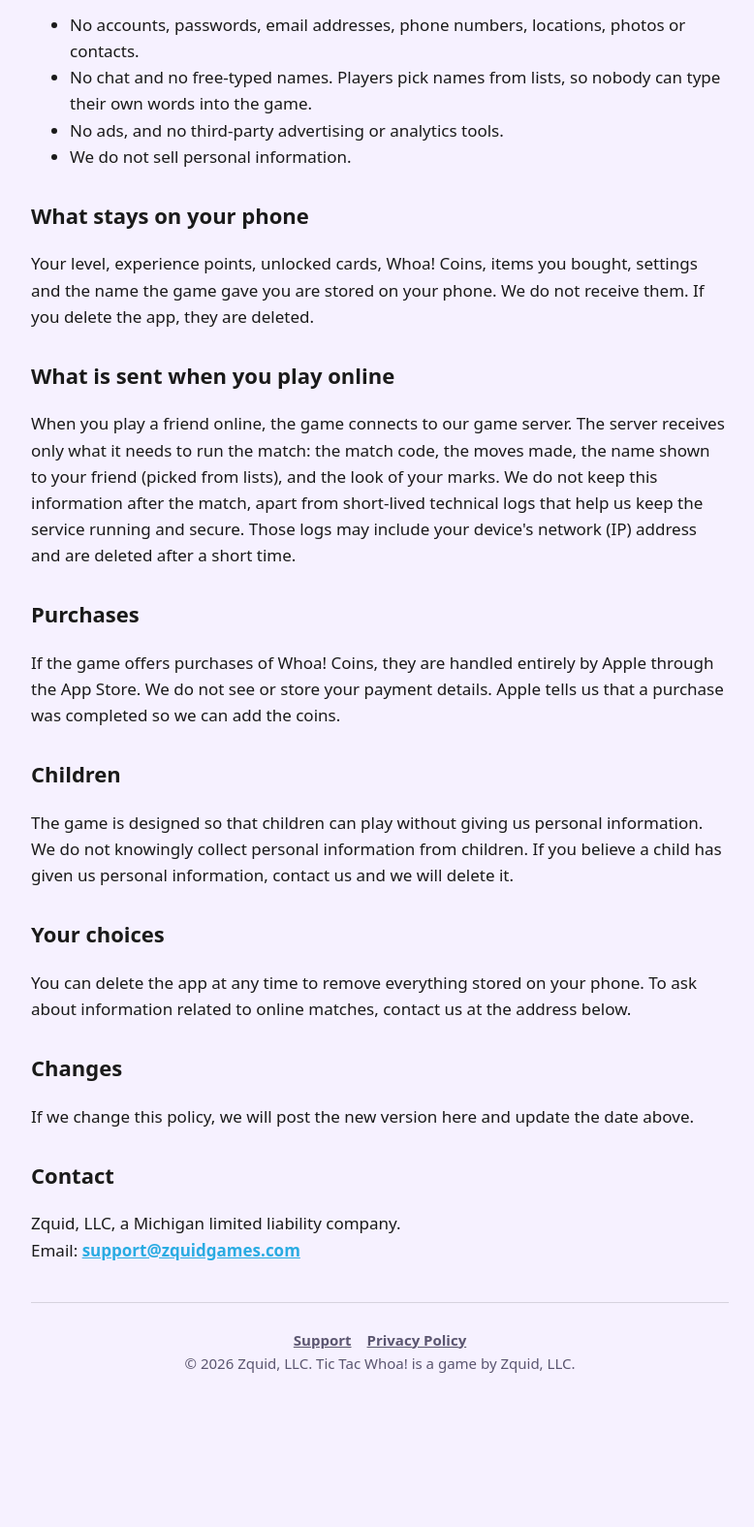
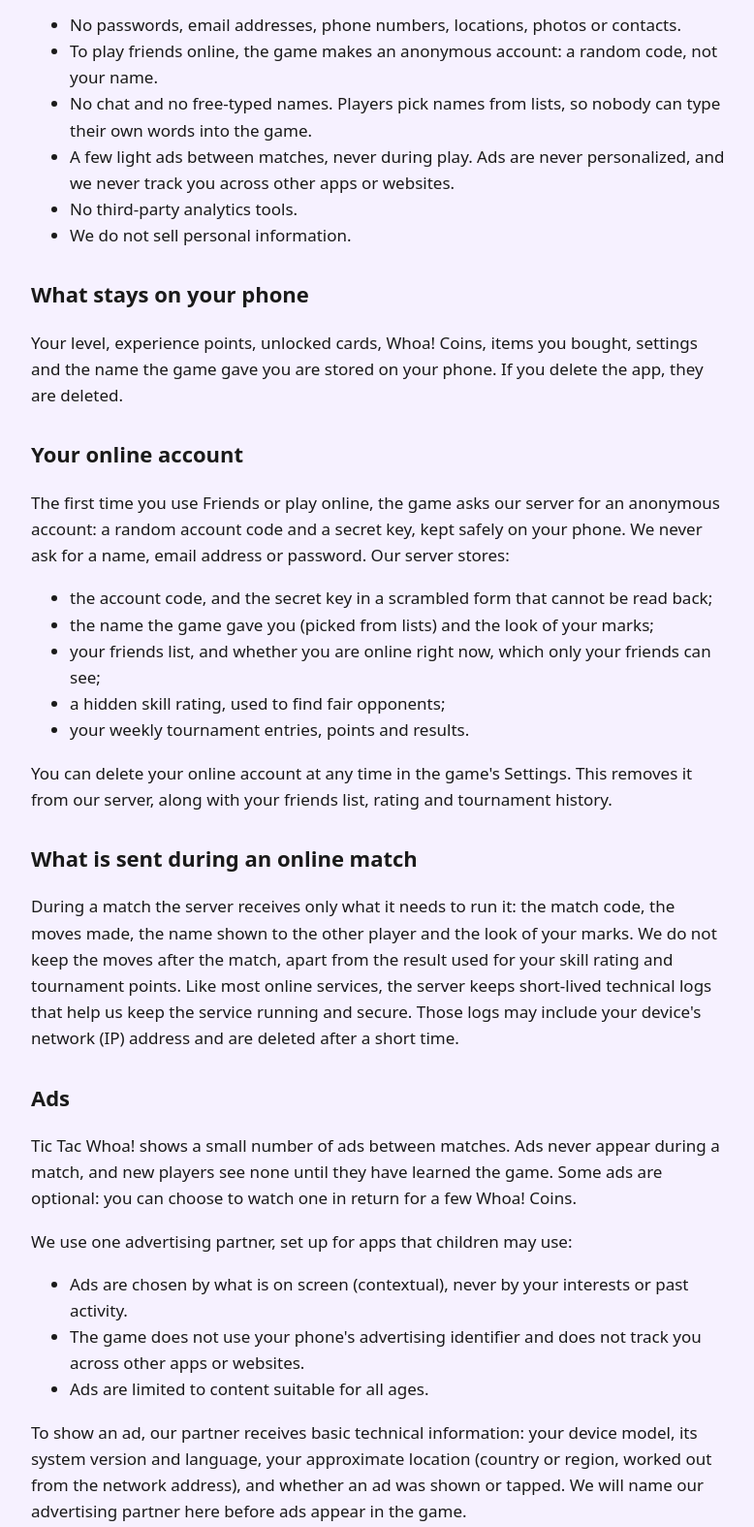
Before and after one commit to dan-alliance/zquidgames-site, a plain HTML site: page privacy.html in a window 1280 px wide. Shown: the part 440-2015 px from the top of the page at 97% size, without its empty margins (248-1026 px from the left). Before the commit the page ends 1902 px from the top, so only its background shows below. Drawn offline with Linux system fonts and the light colour scheme.

Commit message:
Privacy policy and home page: light ads, anonymous online account; Whoa! Mode and Play Online wording
Co-Authored-By: Claude Opus 5.5 <noreply@anthropic.com>

```diff
--- a/privacy.html
+++ b/privacy.html
@@ -17,33 +17,61 @@
 
   <main class="page">
     <h1>Privacy Policy</h1>
-    <p class="updated">Tic Tac Whoa! by Zquid, LLC. Last updated: November 14, 2026.</p>
+    <p class="updated">Tic Tac Whoa! by Zquid, LLC. Last updated: November 20, 2026.</p>
     <div class="notice">Draft: this policy is being reviewed by our attorney and may change before the game launches.</div>
 
     <p>Zquid, LLC ("we", "us") makes Tic Tac Whoa!. The game is meant for players aged 9 and up, and we designed it to collect as little information as possible. This page explains what the game does and does not collect.</p>
 
     <h2>The short version</h2>
     <ul>
-      <li>No accounts, passwords, email addresses, phone numbers, locations, photos or contacts.</li>
+      <li>No passwords, email addresses, phone numbers, locations, photos or contacts.</li>
+      <li>To play friends online, the game makes an anonymous account: a random code, not your name.</li>
       <li>No chat and no free-typed names. Players pick names from lists, so nobody can type their own words into the game.</li>
-      <li>No ads, and no third-party advertising or analytics tools.</li>
+      <li>A few light ads between matches, never during play. Ads are never personalized, and we never track you across other apps or websites.</li>
+      <li>No third-party analytics tools.</li>
       <li>We do not sell personal information.</li>
     </ul>
 
     <h2>What stays on your phone</h2>
-    <p>Your level, experience points, unlocked cards, Whoa! Coins, items you bought, settings and the name the game gave you are stored on your phone. We do not receive them. If you delete the app, they are deleted.</p>
+    <p>Your level, experience points, unlocked cards, Whoa! Coins, items you bought, settings and the name the game gave you are stored on your phone. If you delete the app, they are deleted.</p>
 
-    <h2>What is sent when you play online</h2>
-    <p>When you play a friend online, the game connects to our game server. The server receives only what it needs to run the match: the match code, the moves made, the name shown to your friend (picked from lists), and the look of your marks. We do not keep this information after the match, apart from short-lived technical logs that help us keep the service running and secure. Those logs may include your device's network (IP) address and are deleted after a short time.</p>
+    <h2>Your online account</h2>
+    <p>The first time you use Friends or play online, the game asks our server for an anonymous account: a random account code and a secret key, kept safely on your phone. We never ask for a name, email address or password. Our server stores:</p>
+    <ul>
+      <li>the account code, and the secret key in a scrambled form that cannot be read back;</li>
+      <li>the name the game gave you (picked from lists) and the look of your marks;</li>
+      <li>your friends list, and whether you are online right now, which only your friends can see;</li>
+      <li>a hidden skill rating, used to find fair opponents;</li>
+      <li>your weekly tournament entries, points and results.</li>
+    </ul>
+    <p>You can delete your online account at any time in the game's Settings. This removes it from our server, along with your friends list, rating and tournament history.</p>
+
+    <h2>What is sent during an online match</h2>
+    <p>During a match the server receives only what it needs to run it: the match code, the moves made, the name shown to the other player and the look of your marks. We do not keep the moves after the match, apart from the result used for your skill rating and tournament points. Like most online services, the server keeps short-lived technical logs that help us keep the service running and secure. Those logs may include your device's network (IP) address and are deleted after a short time.</p>
+
+    <h2>Ads</h2>
+    <p>Tic Tac Whoa! shows a small number of ads between matches. Ads never appear during a match, and new players see none until they have learned the game. Some ads are optional: you can choose to watch one in return for a few Whoa! Coins.</p>
+    <p>We use one advertising partner, set up for apps that children may use:</p>
+    <ul>
+      <li>Ads are chosen by what is on screen (contextual), never by your interests or past activity.</li>
+      <li>The game does not use your phone's advertising identifier and does not track you across other apps or websites.</li>
+      <li>Ads are limited to content suitable for all ages.</li>
+    </ul>
+    <p>To show an ad, our partner receives basic technical information: your device model, its system version and language, your approximate location (country or region, worked out from the network address), and whether an ad was shown or tapped. We will name our advertising partner here before ads appear in the game.</p>
 
     <h2>Purchases</h2>
-    <p>If the game offers purchases of Whoa! Coins, they are handled entirely by Apple through the App Store. We do not see or store your payment details. Apple tells us that a purchase was completed so we can add the coins.</p>
+    <p>If the game offers purchases, such as Whoa! Coins or removing ads, they are handled entirely by Apple through the App Store. We do not see or store your payment details. Apple tells us that a purchase was completed so we can add what you bought.</p>
 
     <h2>Children</h2>
-    <p>The game is designed so that children can play without giving us personal information. We do not knowingly collect personal information from children. If you believe a child has given us personal information, contact us and we will delete it.</p>
+    <p>The game is designed so that children can play without giving us personal information. We do not knowingly collect personal information from children beyond what is described on this page, and we do not use it for personalized advertising. If you believe a child has given us personal information, contact us and we will delete it.</p>
 
     <h2>Your choices</h2>
-    <p>You can delete the app at any time to remove everything stored on your phone. To ask about information related to online matches, contact us at the address below.</p>
+    <ul>
+      <li>Delete your online account in the game's Settings.</li>
+      <li>If the game offers a purchase to remove ads, it turns off the ads between matches. Optional ads you choose to watch stay available.</li>
+      <li>Delete the app to remove everything stored on your phone.</li>
+      <li>Contact us with any question about your information, using the address below.</li>
+    </ul>
 
     <h2>Changes</h2>
     <p>If we change this policy, we will post the new version here and update the date above.</p>
```
Also changed, not shown: index.html (+2 -2 lines), support.html (+2 -2 lines).
